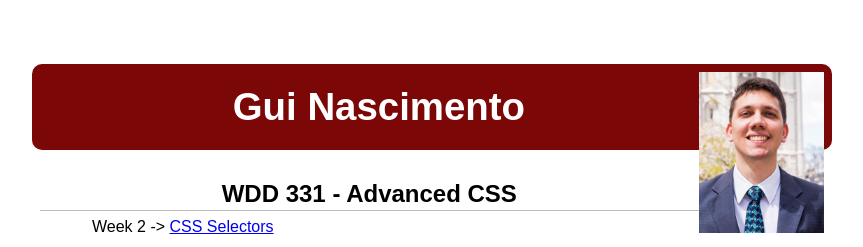
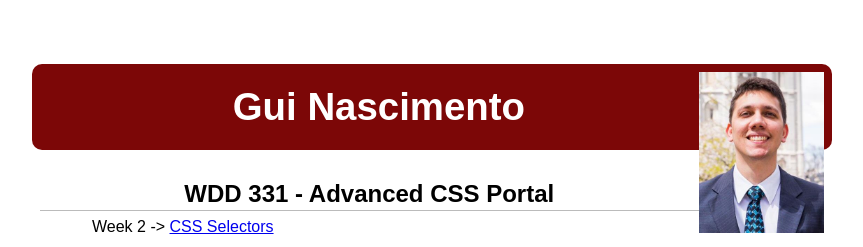
Before and after one commit to guibyui/wdd-331, a plain HTML site: page index.html in a window 1280 px wide. Shown: the top 247 px of the page, without its empty margins (208-1071 px from the left). Drawn offline with Linux system fonts and the light colour scheme; a web font is replaced by a local one.

Commit message:
Portal word added

```diff
--- a/index.html
+++ b/index.html
@@ -20,7 +20,7 @@
    </header>
    <main>
       <div class="card-body">
-         <h2>WDD 331 - Advanced CSS</h2>
+         <h2>WDD 331 - Advanced CSS Portal</h2>
          <ul>
             <li>
                Week 2 -> <a href="/week1/review-webpage.html">
```
